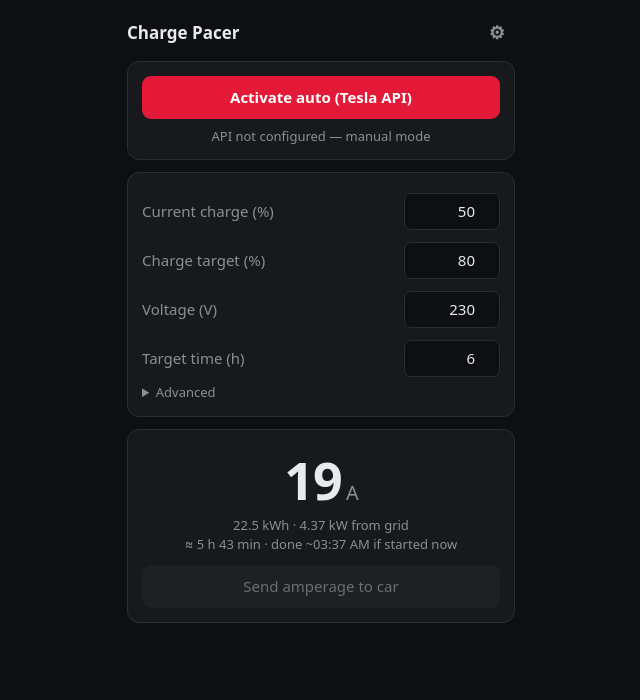
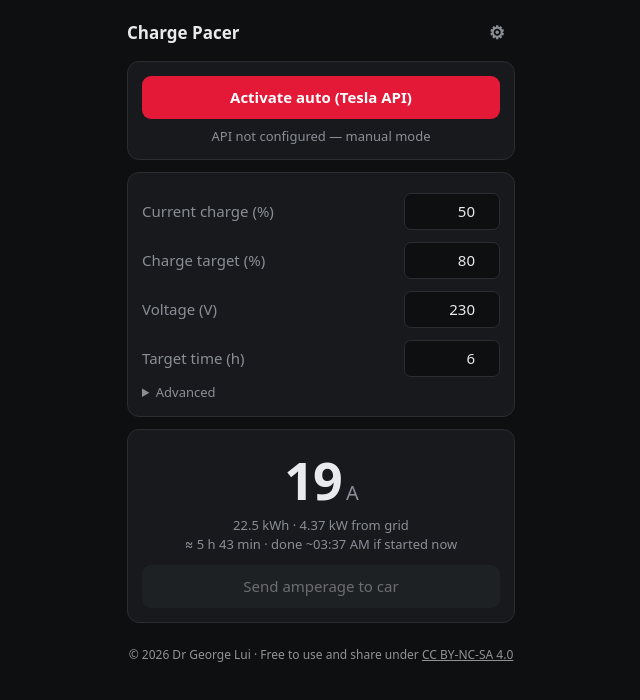
Before and after one commit to muxtypoos/pacer, a plain HTML site: page index.html in a window 1280 px wide. Shown: the whole page, without its empty margins (319-959 px from the left). Drawn offline with Linux system fonts and the light colour scheme.

Commit message:
Add CC BY-NC-SA 4.0 licence (c) 2026 Dr George Lui
Co-Authored-By: Claude Opus 5.5 <noreply@anthropic.com>
Claude-Session: https://claude.ai/code/session_01NoBYx9118dgKspbDXpjShs

```diff
--- a/index.html
+++ b/index.html
@@ -157,5 +157,6 @@ $('act').onclick=async()=>{
 if(ready())status('API configured — tap Activate');
 calc();
 </script>
+<footer style="text-align:center;font-size:12px;opacity:.6;margin:24px 0 8px">© 2026 Dr George Lui · Free to use and share under <a href="https://creativecommons.org/licenses/by-nc-sa/4.0/" target="_blank" rel="noopener license" style="color:inherit;white-space:nowrap">CC BY-NC-SA 4.0</a></footer>
 </body>
 </html>
```
Also changed, not shown: 2 other files.
